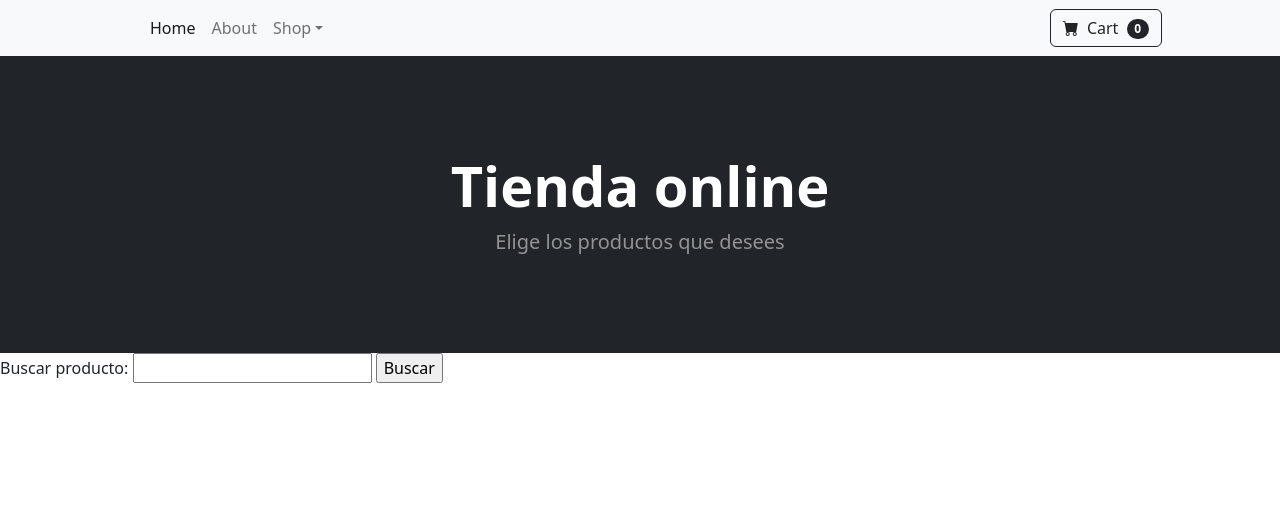
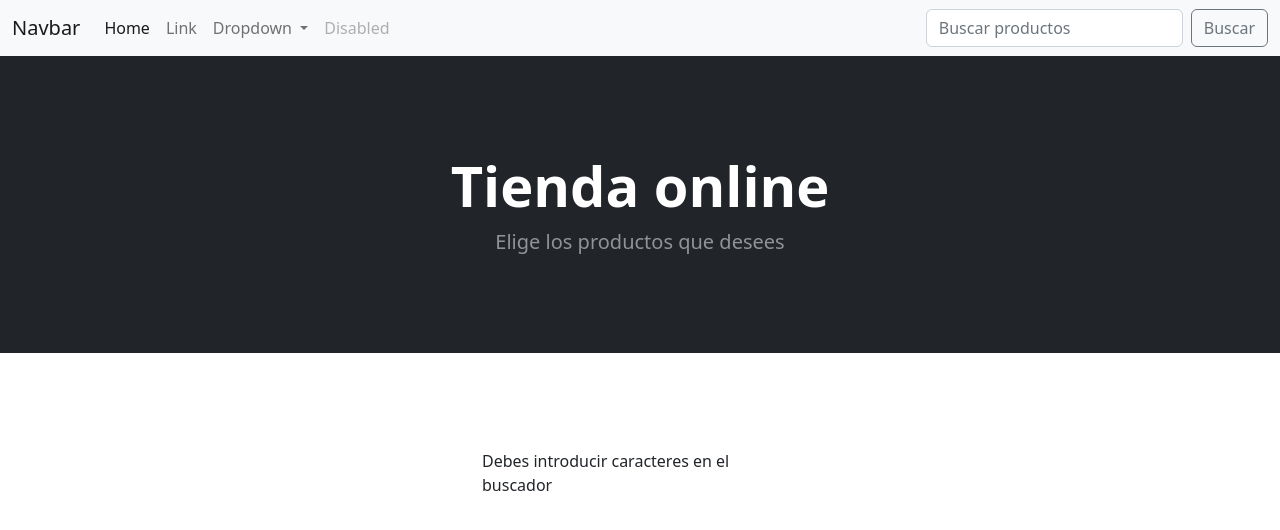
Before and after one commit to Romeo-Routaboul/proyecto-ecommerce, a Django app: template ecommerce/core/templates/core/resultado-busqueda.html in a window 1280 px wide. Shown: the top 530 px of the page. Run offline with Django 4.2, Linux system fonts and the light colour scheme; the template is opened without the code that fills it, so the values that code supplies are empty; some libraries are stand-ins or nearby versions.

Commit message:
Cambios en el buscador

```diff
--- a/ecommerce/core/templates/core/detail_item.html
+++ b/ecommerce/core/templates/core/detail_item.html
@@ -1,6 +1,11 @@
 {% extends 'core/index.html' %}
 
 {% block prd %}
+<section class="py-5">
+    <div class="container px-4 px-lg-5 mt-5">
+        <div class="row gx-4 gx-lg-5 row-cols-2 row-cols-md-3 row-cols-sm-4 justify-content-center">
+        </div>
+    </div>
 <h2>Detalles del producto</h2>
 <ul>
     <li>Nombre: {{item.nombre}}</li>
--- a/ecommerce/core/templates/core/index.html
+++ b/ecommerce/core/templates/core/index.html
@@ -16,30 +16,40 @@
         <link href="{% static 'core/css/styles.css' %}" rel="stylesheet" />
     </head>
     <body>
-        <!-- Navigation-->
-        <nav class="navbar navbar-expand-lg navbar-light bg-light">
-            <div class="container px-4 px-lg-5">
-                <button class="navbar-toggler" type="button" data-bs-toggle="collapse" data-bs-target="#navbarSupportedContent" aria-controls="navbarSupportedContent" aria-expanded="false" aria-label="Toggle navigation"><span class="navbar-toggler-icon"></span></button>
+
+          <!-- Navbar-->
+        <nav class="navbar navbar-expand-lg bg-light">
+            <div class="container-fluid">
+              <a class="navbar-brand" href="#">Navbar</a>
+              <button class="navbar-toggler" type="button" data-bs-toggle="collapse" data-bs-target="#navbarSupportedContent" aria-controls="navbarSupportedContent" aria-expanded="false" aria-label="Toggle navigation">
+                <span class="navbar-toggler-icon"></span>
+              </button>
               <div class="collapse navbar-collapse" id="navbarSupportedContent">
-                    <ul class="navbar-nav me-auto mb-2 mb-lg-0 ms-lg-4">
-                        <li class="nav-item"><a class="nav-link active" aria-current="page" href="{% url 'inicio' %}">Home</a></li>
-                        <li class="nav-item"><a class="nav-link" href="#!">About</a></li>
+                <ul class="navbar-nav me-auto mb-2 mb-lg-0">
+                  <li class="nav-item">
+                    <a class="nav-link active" aria-current="page" href="{% url 'inicio' %}">Home</a>
+                  </li>
+                  <li class="nav-item">
+                    <a class="nav-link" href="#">Link</a>
+                  </li>
                   <li class="nav-item dropdown">
-                            <a class="nav-link dropdown-toggle" id="navbarDropdown" href="#" role="button" data-bs-toggle="dropdown" aria-expanded="false">Shop</a>
-                            <ul class="dropdown-menu" aria-labelledby="navbarDropdown">
-                                <li><a class="dropdown-item" href="#!">All Products</a></li>
-                                <li><hr class="dropdown-divider" /></li>
-                                <li><a class="dropdown-item" href="#!">Popular Items</a></li>
-                                <li><a class="dropdown-item" href="#!">New Arrivals</a></li>
+                    <a class="nav-link dropdown-toggle" href="#" role="button" data-bs-toggle="dropdown" aria-expanded="false">
+                      Dropdown
+                    </a>
+                    <ul class="dropdown-menu">
+                      <li><a class="dropdown-item" href="#">Action</a></li>
+                      <li><a class="dropdown-item" href="#">Another action</a></li>
+                      <li><hr class="dropdown-divider"></li>
+                      <li><a class="dropdown-item" href="#">Something else here</a></li>
                     </ul>
                   </li>
+                  <li class="nav-item">
+                    <a class="nav-link disabled">Disabled</a>
+                  </li>
                 </ul>
-                    <form class="d-flex">
-                        <button class="btn btn-outline-dark" type="submit">
-                            <i class="bi-cart-fill me-1"></i>
-                            Cart
-                            <span class="badge bg-dark text-white ms-1 rounded-pill">0</span>
-                        </button>
+                <form action="{% url 'resultado' %}" method="get" class="d-flex" role="search">
+                  <input class="form-control me-2" type="search" name="nombre_item" placeholder="Buscar productos" aria-label="Buscar productos">
+                  <button class="btn btn-outline-secondary" type="submit">Buscar</button>
                 </form>
               </div>
             </div>
@@ -54,19 +64,11 @@
             </div>
         </header>
 
-        <!-- Buscador-->
-        <form action="{% url 'resultado' %}" method="get">
-            <p>
-                Buscar producto: <input type="text" name="nombre_item">
-                <input type="submit" value="Buscar">
-            </p>
-        </form>
-
         <!-- Section-->
+        {% block prd %}
         <section class="py-5">
             <div class="container px-4 px-lg-5 mt-5">
                 <div class="row gx-4 gx-lg-5 row-cols-2 row-cols-md-3 row-cols-xl-4 justify-content-center">
-                    {% block prd %}
                     {% for producto in productos %}
                     <div class="col mb-5">
                         <div class="card h-100">
--- a/ecommerce/core/templates/core/resultado-busqueda.html
+++ b/ecommerce/core/templates/core/resultado-busqueda.html
@@ -1,6 +1,13 @@
 {% extends 'core/index.html' %}
 
 {% block prd %}
+
+
+    {% if resultados %}
+    <section class="py-5">
+        <div class="container px-4 px-lg-5 mt-5">
+            <div class="row gx-4 gx-lg-5 row-cols-2 row-cols-md-3 row-cols-xl-4 justify-content-center">
+
         {% for resultado in resultados %}
                     <div class="col mb-5">
                         <div class="card h-100">
@@ -21,8 +28,21 @@
                             </div>
                         </div>
                     </div>
+        {% endfor %}
 
-    {% endfor %}
+    {% else %}
+    <section class="py-5">
+        <div class="container px-4 px-lg-5 mt-5">
+            <div class="row gx-4 gx-lg-5 row-cols-2 row-cols-md-3 row-cols-sm-4 justify-content-center">
+
+        <p>Debes introducir caracteres en el buscador</p>
+
+            </div>
+         </div>
+
+
+    {% endif %}
+
 
 
 {% endblock %}
--- a/ecommerce/ecommerce/settings.py
+++ b/ecommerce/ecommerce/settings.py
@@ -56,7 +56,7 @@ ROOT_URLCONF = 'ecommerce.urls'
 TEMPLATES = [
     {
         'BACKEND': 'django.template.backends.django.DjangoTemplates',
-        'DIRS': [r"C:\Users\rome2\OneDrive\Escritorio\proyecto\ecommerce\templates"],
+        'DIRS': [os.path.join(BASE_DIR, 'templates')],
         'APP_DIRS': True,
         'OPTIONS': {
             'context_processors': [
```
Also changed, not shown: ecommerce/core/views.py (+5 -3 lines). Lines whose indentation alone changed are shown as unchanged.
